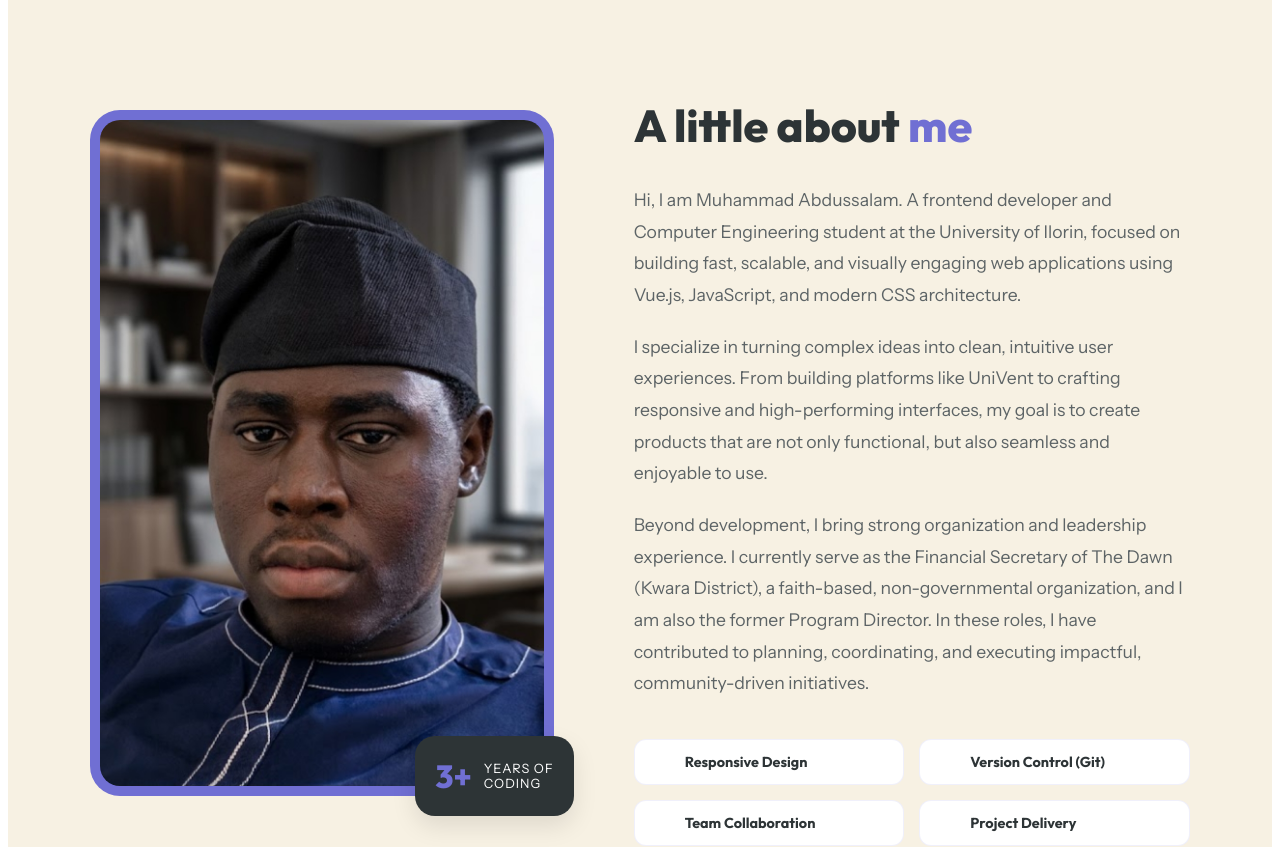
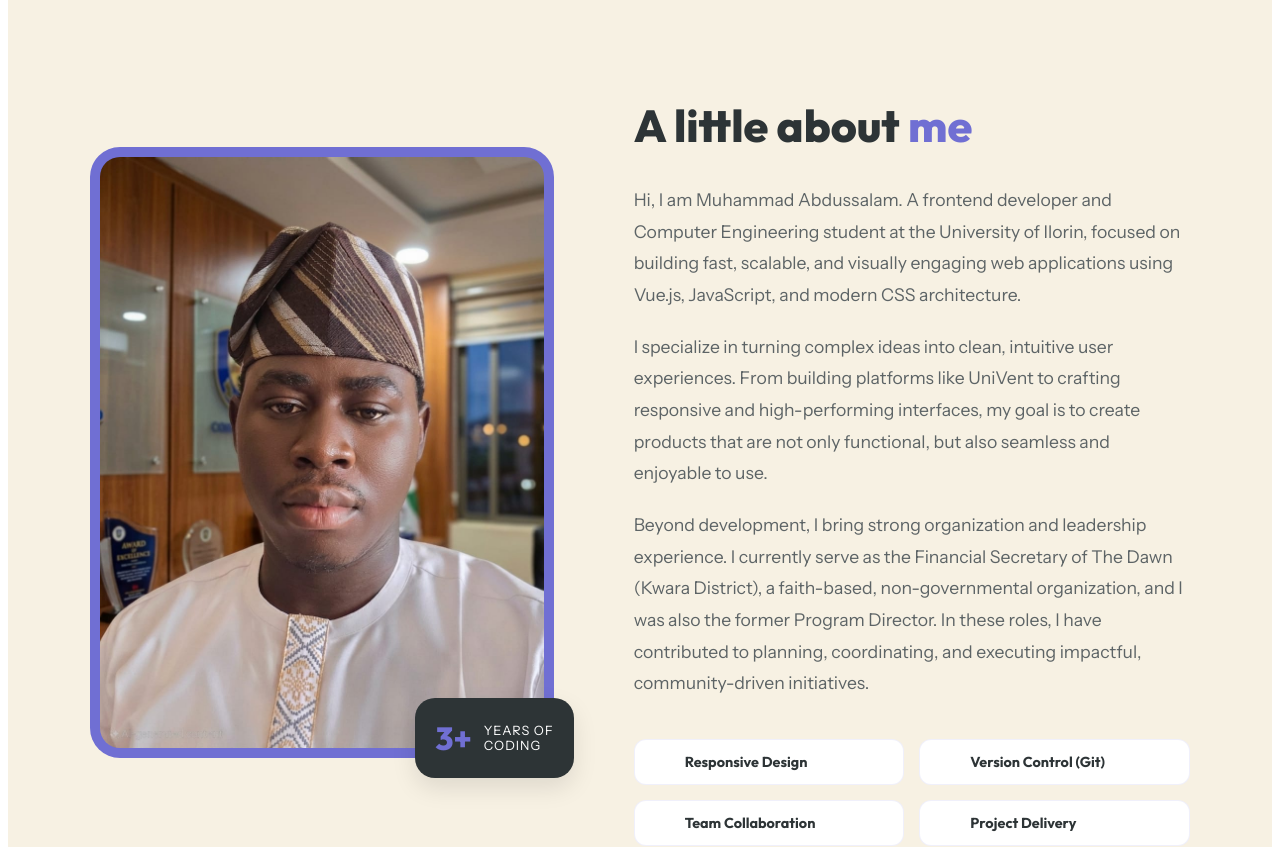
Before and after one commit to M0hamm0d/muhammad-abdussalam-portfolio, a Vue app: page / in a window 1280 px wide. Shown: the part 2380-3227 px from the top of the page. Built offline with nearby package versions, Linux system fonts and the light colour scheme; some icons are missing.

Commit message:
changed my image in the about me section

```diff
--- a/src/components/AboutMe.vue
+++ b/src/components/AboutMe.vue
@@ -4,7 +4,7 @@
       <div class="about-grid">
         <div class="about-visual">
           <div class="image-wrapper">
-            <img src="/myImage.jpeg" alt="Abdussalam Muhammad" />
+            <img src="/my-image.jpeg" alt="Abdussalam Muhammad" />
             <div class="experience-badge">
               <span class="number">3+</span>
               <span class="label">Years of <br />Coding</span>
@@ -30,7 +30,7 @@
             <p>
               Beyond development, I bring strong organization and leadership experience. I currently
               serve as the Financial Secretary of The Dawn (Kwara District), a faith-based,
-              non-governmental organization, and I am also the former Program Director. In these
+              non-governmental organization, and I was also the former Program Director. In these
               roles, I have contributed to planning, coordinating, and executing impactful,
               community-driven initiatives.
             </p>
```
Also changed, not shown: public/my-image.jpeg (added).
